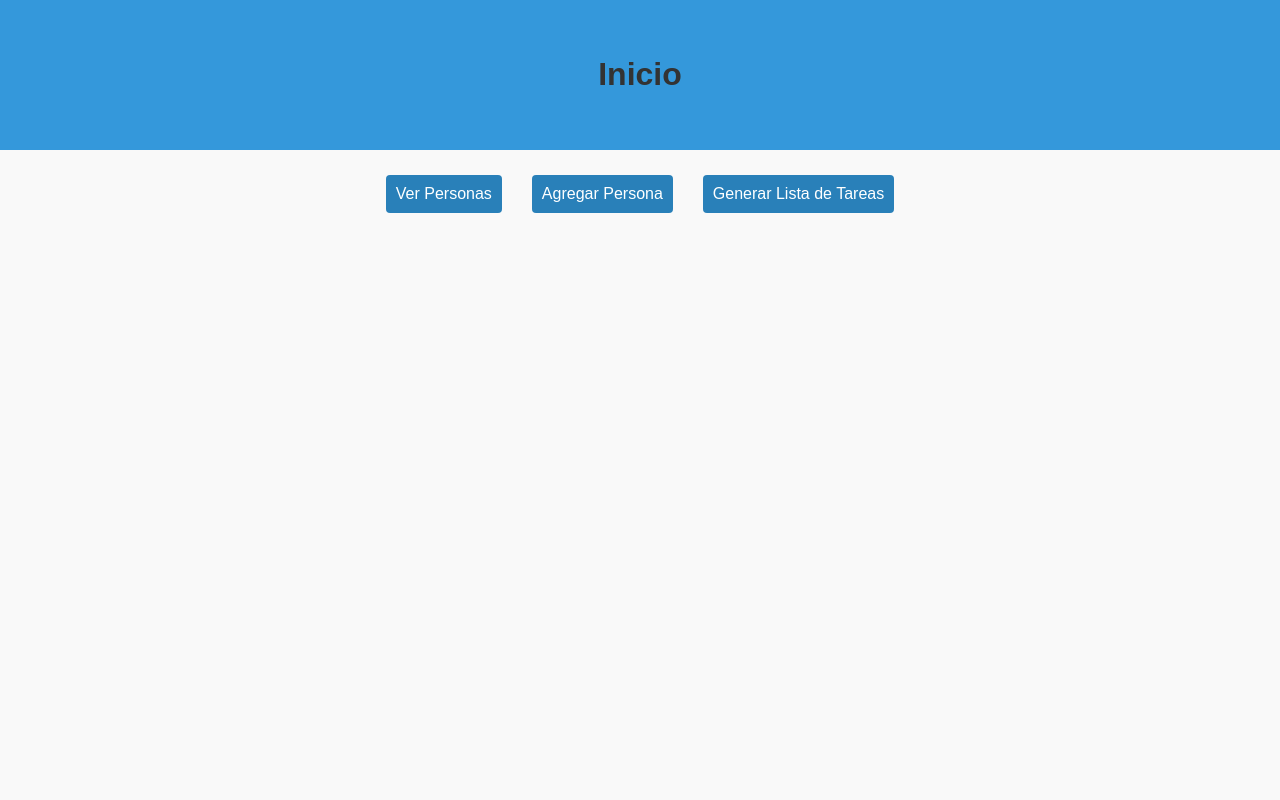
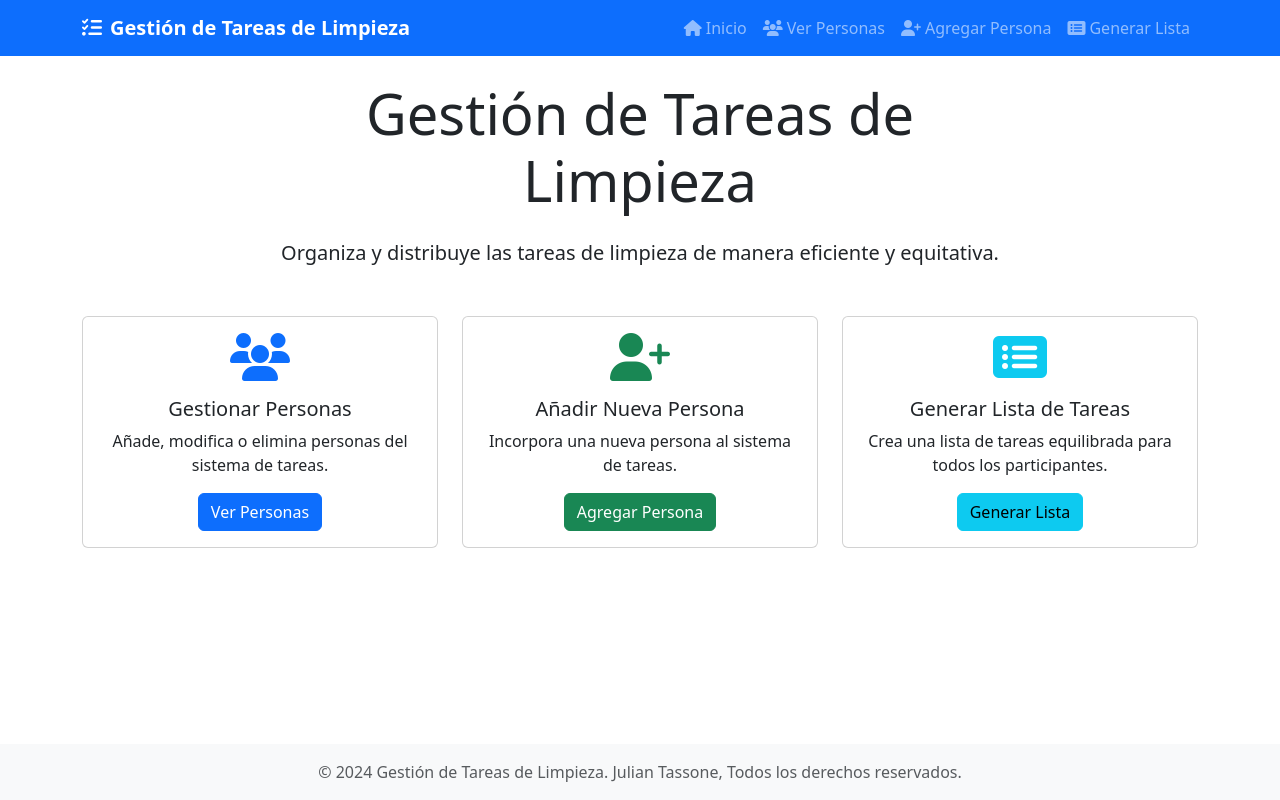
Before and after one commit to JuliT160/ListaDeLimpieza, a Flask app: page / in a window 1280 px wide. Run offline with Flask 3, Linux system fonts and the light colour scheme; some libraries are stand-ins or nearby versions.

Commit message:
Actualizacion de UI

```diff
--- /dev/null
+++ b/templates/base.html
@@ -0,0 +1,98 @@
+<!DOCTYPE html>
+<html lang="es">
+
+<head>
+    <meta charset="UTF-8">
+    <meta name="viewport" content="width=device-width, initial-scale=1.0">
+    <title>{% block title %}Gestión de Tareas de Limpieza{% endblock %}</title>
+    <link rel="stylesheet" href="https://cdnjs.cloudflare.com/ajax/libs/bootstrap/5.3.0/css/bootstrap.min.css">
+    <link rel="stylesheet" href="https://cdnjs.cloudflare.com/ajax/libs/font-awesome/6.4.0/css/all.min.css">
+    <style>
+        body {
+            min-height: 100vh;
+            display: flex;
+            flex-direction: column;
+        }
+
+        main {
+            flex: 1;
+        }
+
+        .navbar-brand {
+            font-weight: bold;
+        }
+
+        .nav-link {
+            transition: color 0.3s ease;
+        }
+
+        .nav-link:hover {
+            color: #007bff !important;
+        }
+    </style>
+    {% block extra_css %}{% endblock %}
+</head>
+
+<body>
+    <nav class="navbar navbar-expand-lg navbar-dark bg-primary">
+        <div class="container">
+            <a class="navbar-brand" href="{{ url_for('inicio') }}">
+                <i class="fas fa-tasks me-2"></i>Gestión de Tareas de Limpieza
+            </a>
+            <button class="navbar-toggler" type="button" data-bs-toggle="collapse" data-bs-target="#navbarNav"
+                aria-controls="navbarNav" aria-expanded="false" aria-label="Toggle navigation">
+                <span class="navbar-toggler-icon"></span>
+            </button>
+            <div class="collapse navbar-collapse" id="navbarNav">
+                <ul class="navbar-nav ms-auto">
+                    <li class="nav-item">
+                        <a class="nav-link" href="{{ url_for('inicio') }}">
+                            <i class="fas fa-home me-1"></i>Inicio
+                        </a>
+                    </li>
+                    <li class="nav-item">
+                        <a class="nav-link" href="{{ url_for('ver_personas') }}">
+                            <i class="fas fa-users me-1"></i>Ver Personas
+                        </a>
+                    </li>
+                    <li class="nav-item">
+                        <a class="nav-link" href="{{ url_for('agregar_persona') }}">
+                            <i class="fas fa-user-plus me-1"></i>Agregar Persona
+                        </a>
+                    </li>
+                    <li class="nav-item">
+                        <a class="nav-link" href="{{ url_for('generar_lista') }}">
+                            <i class="fas fa-list-alt me-1"></i>Generar Lista
+                        </a>
+                    </li>
+                </ul>
+            </div>
+        </div>
+    </nav>
+
+    <main class="container my-4">
+        {% with messages = get_flashed_messages(with_categories=true) %}
+        {% if messages %}
+        {% for category, message in messages %}
+        <div class="alert alert-{{ category }} alert-dismissible fade show" role="alert">
+            {{ message }}
+            <button type="button" class="btn-close" data-bs-dismiss="alert" aria-label="Close"></button>
+        </div>
+        {% endfor %}
+        {% endif %}
+        {% endwith %}
+
+        {% block content %}
+        {% endblock %}
+    </main>
+
+    <footer class="bg-light py-3 mt-auto">
+        <div class="container text-center">
+            <span class="text-muted">© 2024 Gestión de Tareas de Limpieza. Julian Tassone, Todos los derechos reservados.</span>
+        </div>
+    </footer>
+
+    <script src="https://cdnjs.cloudflare.com/ajax/libs/bootstrap/5.3.0/js/bootstrap.bundle.min.js"></script>
+</body>
+
+</html>
--- a/templates/inicio.html
+++ b/templates/inicio.html
@@ -1,22 +1,45 @@
-<!DOCTYPE html>
-<html lang="es">
+{% extends "base.html" %}
 
-<head>
-    <meta charset="UTF-8">
-    <meta name="viewport" content="width=device-width, initial-scale=1.0">
-    <title>Inicio</title>
-    <link rel="stylesheet" href="{{ url_for('static', filename='styles.css') }}">
-</head>
+{% block title %}Inicio - Gestión de Tareas{% endblock %}
 
-<body>
-    <div class="header">
-        <h1>Inicio</h1>
+{% block content %}
+<div class="row justify-content-center">
+    <div class="col-md-8 text-center">
+        <h1 class="display-4 mb-4">Gestión de Tareas de Limpieza</h1>
+        <p class="lead mb-5">Organiza y distribuye las tareas de limpieza de manera eficiente y equitativa.</p>
     </div>
-    <div class="button-container">
-        <a href="{{ url_for('ver_personas') }}" class="option">Ver Personas</a>
-        <a href="{{ url_for('agregar_persona') }}" class="option">Agregar Persona</a>
-        <a href="{{ url_for('generar_lista') }}" class="option">Generar Lista de Tareas</a>
+</div>
+
+<div class="row">
+    <div class="col-md-4 mb-4">
+        <div class="card h-100">
+            <div class="card-body text-center">
+                <i class="fas fa-users fa-3x text-primary mb-3"></i>
+                <h5 class="card-title">Gestionar Personas</h5>
+                <p class="card-text">Añade, modifica o elimina personas del sistema de tareas.</p>
+                <a href="{{ url_for('ver_personas') }}" class="btn btn-primary">Ver Personas</a>
+            </div>
+        </div>
     </div>
-</body>
-
-</html>
+    <div class="col-md-4 mb-4">
+        <div class="card h-100">
+            <div class="card-body text-center">
+                <i class="fas fa-user-plus fa-3x text-success mb-3"></i>
+                <h5 class="card-title">Añadir Nueva Persona</h5>
+                <p class="card-text">Incorpora una nueva persona al sistema de tareas.</p>
+                <a href="{{ url_for('agregar_persona') }}" class="btn btn-success">Agregar Persona</a>
+            </div>
+        </div>
+    </div>
+    <div class="col-md-4 mb-4">
+        <div class="card h-100">
+            <div class="card-body text-center">
+                <i class="fas fa-list-alt fa-3x text-info mb-3"></i>
+                <h5 class="card-title">Generar Lista de Tareas</h5>
+                <p class="card-text">Crea una lista de tareas equilibrada para todos los participantes.</p>
+                <a href="{{ url_for('generar_lista') }}" class="btn btn-info">Generar Lista</a>
+            </div>
+        </div>
+    </div>
+</div>
+{% endblock %}
```
Also changed, not shown: templates/agregar_persona.html (+37 -27 lines), templates/index.html (+14 -37 lines), templates/modificar_persona.html (+26 -23 lines), templates/ver_personas.html (+28 -27 lines).
